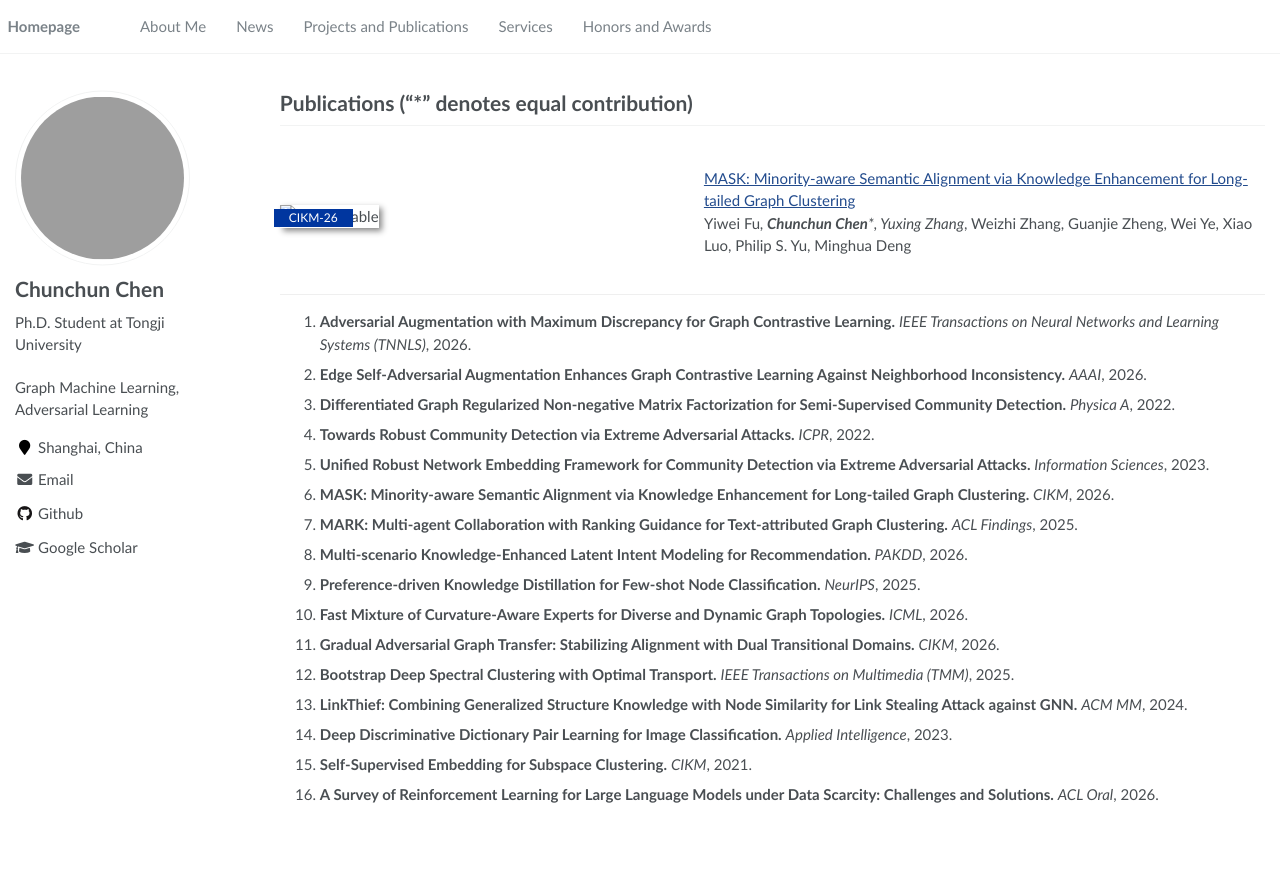
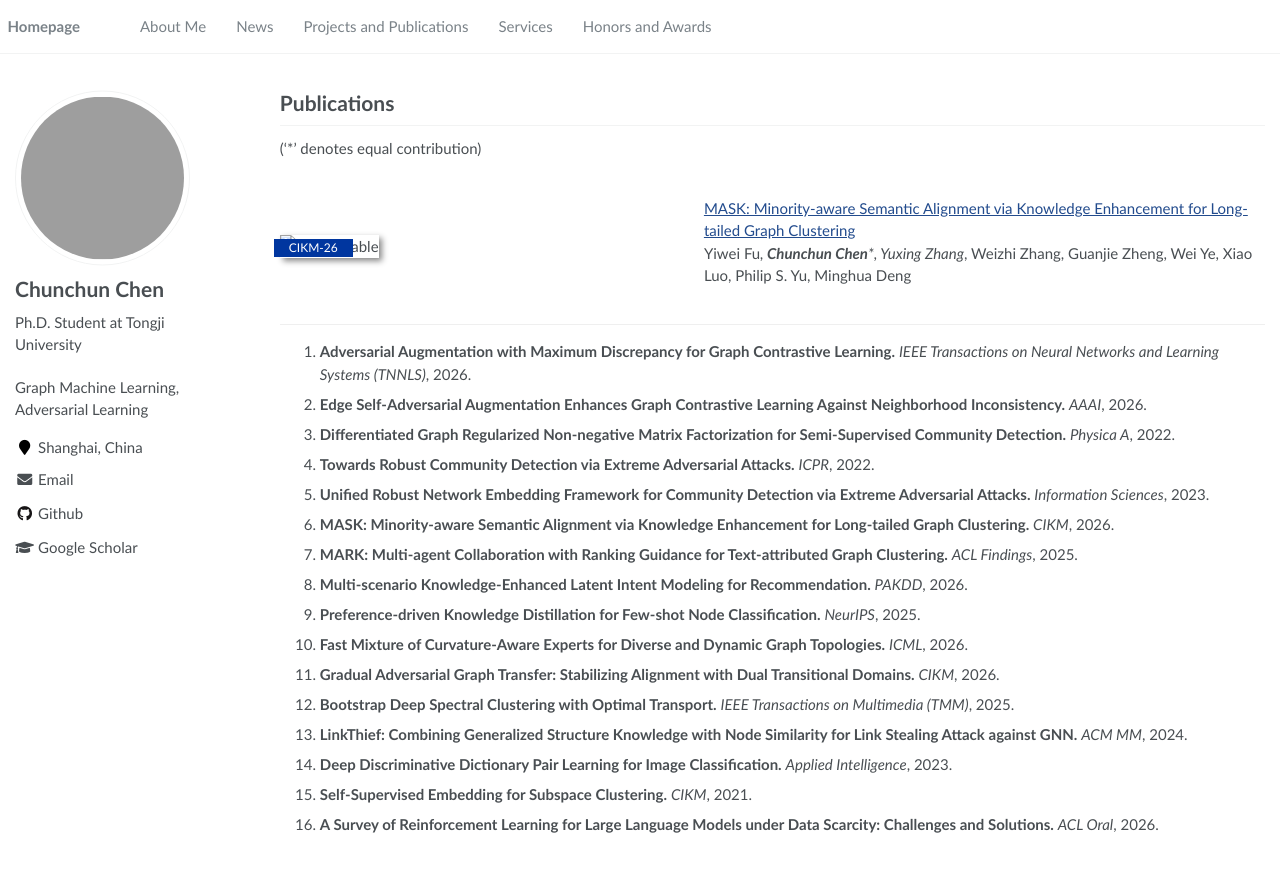
Before and after one commit to CCChen-GEEX/CCChen-GEEX.github.io, a Jekyll site: the page built from _pages/includes/pub.md, in a window 1280 px wide. Shown: the top 872 px of the page. Built offline with Jekyll 4.4.1, drawn with Linux system fonts in a browser that asks for light colours; our own code applies the rules of GitHub Pages for plain Markdown files; grey boxes are pictures that could not be loaded.

Commit message:
Update pub.md

```diff
--- a/_pages/includes/pub.md
+++ b/_pages/includes/pub.md
@@ -1,4 +1,5 @@
-# Publications (“*” denotes equal contribution)
+# Publications
+('*' denotes equal contribution)
 
 <div class='paper-box'><div class='paper-box-image'><div><div class="badge">CIKM-26</div><img src='images/MASK.png' alt="not available" width="100%"></div></div>
 <div class='paper-box-text' markdown="1">
```
